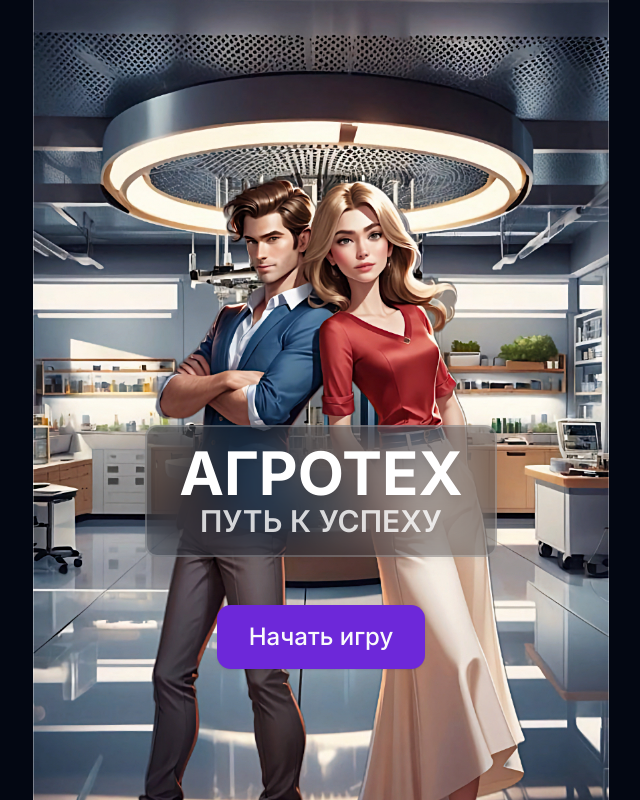
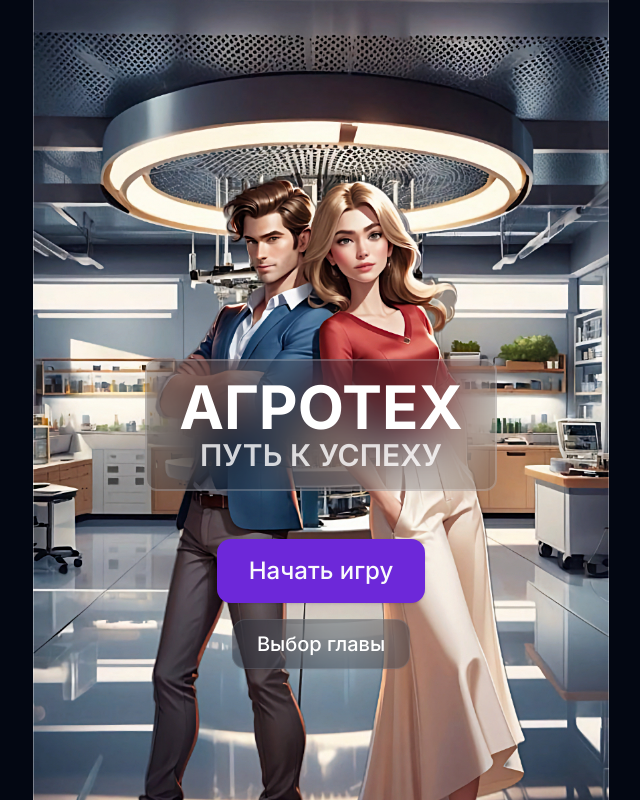
Before and after one commit to Mergemat/rshb-novel, a Next.js app: page /intro in a window 1280 px wide. Shown: the whole page, without its empty margins (319-959 px from the left). Built offline with nearby package versions, Linux system fonts and the light colour scheme.

Commit message:
choose chapter from intro and store played chapters

```diff
--- a/src/app/_components/caption.tsx
+++ b/src/app/_components/caption.tsx
@@ -1,10 +1,25 @@
 "use client";
 
-import { motion } from "framer-motion";
+import { AnimatePresence, motion } from "framer-motion";
 import Link from "next/link";
+import { useState } from "react";
 import { Button } from "~/components/ui/button";
+import { useDialogueStore } from "~/providers/dialogue-store-provider";
+import ChooseChapter from "./choose-chapter";
+import { useRouter } from "next/navigation";
 
 export default function Caption() {
+  const [isChapterChooserOpen, setIsChapterChooserOpen] = useState(false);
+  const router = useRouter();
+
+  const { loadChapter } = useDialogueStore((state) => state);
+
+  const onChooseHandler = (chapter: number) => {
+    loadChapter(chapter);
+    setIsChapterChooserOpen(false);
+    router.push("/game");
+  };
+
   return (
     <>
       <motion.div
@@ -16,8 +31,7 @@ export default function Caption() {
           paddingLeft: "2rem",
           paddingRight: "2rem",
         }}
-        transition={{}}
-        className="z-10 flex w-fit flex-col items-center justify-center rounded-xl border-2 border-white/20 bg-accent/30 p-4 px-8 drop-shadow-lg backdrop-blur-xl"
+        className="z-10 flex w-fit flex-col items-center justify-center rounded-xl border-2 border-white/20 bg-accent/20 p-4 px-8 backdrop-blur-xl"
       >
         <motion.h1
           initial={{
@@ -28,7 +42,6 @@ export default function Caption() {
             opacity: 1,
             scale: 1,
           }}
-          transition={{}}
           className="text-6xl font-bold text-white"
         >
           АГРОТЕХ
@@ -50,24 +63,26 @@ export default function Caption() {
           ПУТЬ К УСПЕХУ
         </motion.h2>
       </motion.div>
-      <motion.div
-        initial={{
-          opacity: 0,
-          y: 100,
-        }}
-        animate={{
-          opacity: 1,
-          y: 0,
-        }}
-        transition={{
-          delay: 0.2,
-        }}
-        className="z-10 flex flex-col items-center justify-center p-4"
-      >
+      <motion.div className="z-10 flex flex-col items-center justify-center p-4">
         <Button className="p-8 text-2xl">
           <Link href="/game">Начать игру</Link>
         </Button>
+        <Button
+          onMouseDown={() => setIsChapterChooserOpen(true)}
+          variant="outline"
+          className="mt-4 bg-accent/40 p-6 text-xl"
+        >
+          Выбор главы
+        </Button>
       </motion.div>
+      <AnimatePresence>
+        {isChapterChooserOpen ? (
+          <ChooseChapter
+            onClose={() => setIsChapterChooserOpen(false)}
+            onChoose={onChooseHandler}
+          />
+        ) : null}
+      </AnimatePresence>
     </>
   );
 }
--- a/src/app/_components/choose-chapter.tsx
+++ b/src/app/_components/choose-chapter.tsx
@@ -1,7 +1,9 @@
 import { motion } from "framer-motion";
+import { useAtomValue } from "jotai";
 import { X } from "lucide-react";
 import { Button } from "~/components/ui/button";
 import { chapterNames } from "~/constants";
+import { maxChaptersAtom } from "~/stores/chapters";
 
 export default function ChooseChapter({
   onClose,
@@ -10,6 +12,8 @@ export default function ChooseChapter({
   onClose: () => void;
   onChoose: (chapter: number) => void;
 }) {
+  const maxChapters = useAtomValue(maxChaptersAtom);
+
   return (
     <motion.div
       initial={{
@@ -39,6 +43,7 @@ export default function ChooseChapter({
             variant="outline"
             className="w-full justify-start py-6 text-lg font-normal"
             onClick={() => onChoose(Number(chapter))}
+            disabled={(maxChapters as number) < Number(chapter)}
           >
             {chapter} •{" "}
             {chapterNames[chapter as unknown as keyof typeof chapterNames]}
--- a/src/app/game/_components/menu-button.tsx
+++ b/src/app/game/_components/menu-button.tsx
@@ -68,7 +68,9 @@ function Menu() {
           asChild
           className="w-full justify-start py-6 text-lg font-normal"
         >
-          <Link href="/intro">На главную</Link>
+          <Link href="/intro" onClick={() => setIsOpen(false)}>
+            На главную
+          </Link>
         </Button>
       </motion.div>
       <AnimatePresence>
--- a/src/app/game/page.tsx
+++ b/src/app/game/page.tsx
@@ -9,9 +9,17 @@ import NewChapterPopup from "./_components/new-chapter-popup";
 import MenuButton from "./_components/menu-button";
 import { Controls } from "./_components/controls";
 import { imageLoaded } from "./store";
+import { maxChaptersAtom } from "~/stores/chapters";
 
 export default function GamePage() {
-  const { isNewChapter } = useDialogueStore((state) => state);
+  const { isNewChapter, chapter } = useDialogueStore((state) => state);
+  const [maxChapters, setMaxChapters] = useAtom(maxChaptersAtom);
+
+  useEffect(() => {
+    if (isNewChapter && (maxChapters as number) < chapter.current) {
+      setMaxChapters(chapter.current);
+    }
+  }, [chapter, isNewChapter, maxChapters, setMaxChapters]);
 
   return (
     <div className="relative flex h-full w-full flex-col items-center justify-end gap-8">
--- /dev/null
+++ b/src/stores/chapters.ts
@@ -0,0 +1,4 @@
+import { atomWithStorage, createJSONStorage } from "jotai/utils";
+
+const storage = createJSONStorage(() => sessionStorage);
+export const maxChaptersAtom = atomWithStorage("maxChapters", 1, storage);
```
